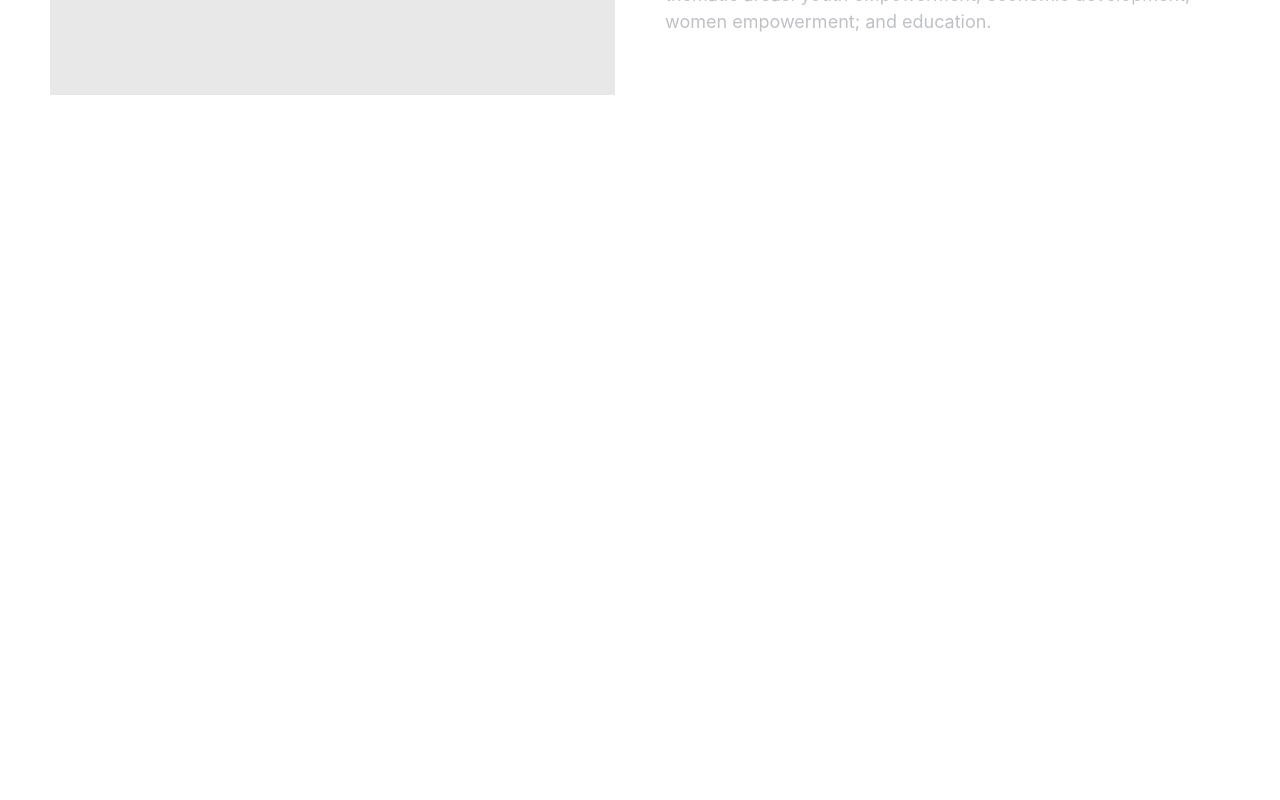
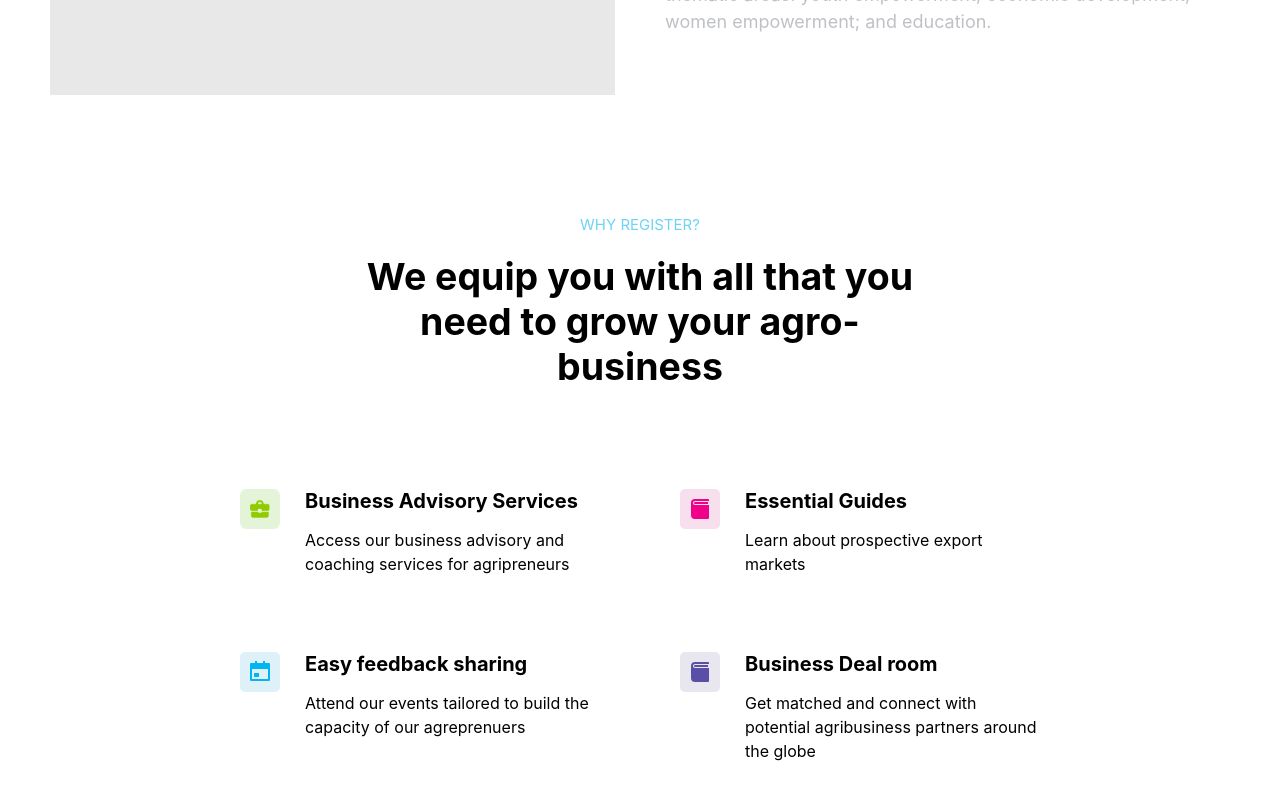
Before and after one commit to dillionmegida/vidite-task, a React (Create React App) app: page / in a window 1280 px wide. Shown: the part 1495-2295 px from the top of the page. Before the commit the page ends 1660 px from the top, so only its background shows below. Built offline with nearby package versions, Linux system fonts and the light colour scheme.

Commit message:
feat(home): add services section

```diff
--- a/src/components/HomeIntroVideo/index.tsx
+++ b/src/components/HomeIntroVideo/index.tsx
@@ -1,5 +1,5 @@
 import React from "react";
-import { Play } from "../icons/Play";
+import { Icons } from "../Icons";
 import {
   Container,
   Heading,
@@ -16,7 +16,7 @@ export const HomeIntroVideo = () => {
       <LeftColumn>
         <VideoContainer>
           <PlayButton>
-            <Play color="white" />
+            <Icons name="play" color="white" />
           </PlayButton>
         </VideoContainer>
       </LeftColumn>
--- a/src/components/HomeIntroVideo/styles.ts
+++ b/src/components/HomeIntroVideo/styles.ts
@@ -1,7 +1,6 @@
 import styled from "styled-components";
 import { colors } from "../../styles/colors";
 import { BreakpointWrapper } from "../BreakpointWrapper";
-import { Play } from "../icons/Play";
 
 export const Container = styled(BreakpointWrapper)`
   padding: 50px;
@@ -33,10 +32,14 @@ export const PlayButton = styled.button`
   border-radius: 50%;
   background-color: ${colors.teal500};
   color: white;
+  display: flex;
+  justify-content: center;
+  align-items: center;
 `;
 
 export const RightColumn = styled.div`
-  h2, p {
+  h2,
+  p {
     margin: 0;
   }
 `;
--- /dev/null
+++ b/src/components/HomeWhyRegister/index.tsx
@@ -0,0 +1,72 @@
+import React from "react";
+import { colors } from "../../styles/colors";
+import {
+  Container,
+  Heading,
+  Label,
+  Service,
+  ServiceHeading,
+  ServiceIcon,
+  ServicesGroup,
+  ServiceText,
+  ServiceTextGroup,
+} from "./styles";
+import { Icons } from "../Icons";
+
+const services: { icon: React.ReactNode; heading: string; text: string }[] = [
+  {
+    icon: <img src="/icons/briefcase.png" />,
+    heading: "Business Advisory Services",
+    text: "Access our business advisory and coaching services for agripreneurs",
+  },
+  {
+    icon: <Icons name="book" color={colors.pink900} />,
+    heading: "Essential Guides",
+    text: "Learn about prospective export markets",
+  },
+  {
+    icon: <Icons name="calendar" color={colors.blue600} />,
+    heading: "Easy feedback sharing",
+    text:
+      "Attend our events tailored to build the capacity of our agreprenuers",
+  },
+  {
+    icon: <Icons name="handshake" color={colors.purple700} />,
+    heading: "Business Deal room",
+    text:
+      "Get matched and connect with potential agribusiness partners around the globe",
+  },
+];
+
+export const HomeWhyRegister = () => {
+  return (
+    <Container>
+      <Label>WHY REGISTER?</Label>
+      <Heading>
+        <h2>We equip you with all that you need to grow your agro-business</h2>
+      </Heading>
+      <ServicesGroup>
+        {services.map(({ icon, heading, text }, id) => {
+          const lightColors = [
+            colors.teal200,
+            colors.pink300,
+            colors.blue300,
+            colors.purple300,
+          ];
+
+          return (
+            <Service>
+              <ServiceIcon lightColor={lightColors[id]} imageFull={id === 0}>
+                {icon}
+              </ServiceIcon>
+              <ServiceTextGroup>
+                <ServiceHeading>{heading}</ServiceHeading>
+                <ServiceText>{text}</ServiceText>
+              </ServiceTextGroup>
+            </Service>
+          );
+        })}
+      </ServicesGroup>
+    </Container>
+  );
+};
--- /dev/null
+++ b/src/components/HomeWhyRegister/styles.ts
@@ -0,0 +1,85 @@
+import styled from "styled-components";
+import { colors } from "../../styles/colors";
+import { BreakpointWrapper } from "../BreakpointWrapper";
+
+export const Container = styled(BreakpointWrapper)`
+  display: flex;
+  flex-direction: column;
+  align-items: center;
+  padding: 50px;
+
+  h2 {
+    margin: 0;
+  }
+`;
+
+export const Label = styled.div`
+  text-align: center;
+  font-size: 15px;
+  color: ${colors.blue700};
+`;
+
+export const Heading = styled.div`
+  margin-top: 20px;
+  font-size: 25px;
+  text-align: center;
+  max-width: 600px;
+`;
+
+export const ServicesGroup = styled.div`
+  margin-top: 100px;
+  max-width: 800px;
+  display: flex;
+  flex-wrap: wrap;
+  justify-content: space-between;
+
+  & > * {
+    &:nth-child(2),
+    &:nth-child(4) {
+      margin-left: 50px;
+    }
+  }
+`;
+
+export const Service = styled.div<{}>`
+  width: 45%;
+  display: flex;
+  margin-bottom: 60px;
+
+  h3 {
+    margin: 0;
+  }
+`;
+
+export const ServiceIcon = styled.div<{
+  lightColor: string;
+  darkColor?: string;
+  imageFull?: boolean; // if the image is already complete (icon and bg)
+}>`
+  width: 40px;
+  height: 40px;
+  border-radius: 5px;
+  background-color: ${({ lightColor }) => lightColor};
+  display: flex;
+  justify-content: center;
+  align-items: center;
+
+  & img {
+    width: ${({ imageFull }) => (imageFull ? "40px" : "30px")};
+    height: ${({ imageFull }) => (imageFull ? "40px" : "30px")};
+  }
+`;
+
+export const ServiceTextGroup = styled.div`
+  flex: 1;
+  margin-left: 25px;
+`;
+
+export const ServiceHeading = styled.h3`
+  font-size: 20px;
+`;
+
+export const ServiceText = styled.p`
+  margin-top: 15px;
+  line-height: 1.5;
+`;
--- /dev/null
+++ b/src/components/Icons/index.tsx
@@ -0,0 +1,36 @@
+import React from "react";
+
+type Props = {
+  color?: string;
+  name: "play" | "calendar" | "book" | "handshake";
+};
+
+export const Icons: React.FC<Props> = ({ color, name }) => {
+  const svgs = {
+    play: (
+      <path d="M19.376 12.416L8.777 19.482A.5.5 0 0 1 8 19.066V4.934a.5.5 0 0 1 .777-.416l10.599 7.066a.5.5 0 0 1 0 .832z" />
+    ),
+    calendar: (
+      <path d="M17 3h4a1 1 0 0 1 1 1v16a1 1 0 0 1-1 1H3a1 1 0 0 1-1-1V4a1 1 0 0 1 1-1h4V1h2v2h6V1h2v2zM4 9v10h16V9H4zm2 4h5v4H6v-4z" />
+    ),
+    book: (
+      <path d="M21 4H7a2 2 0 1 0 0 4h14v13a1 1 0 0 1-1 1H7a4 4 0 0 1-4-4V6a4 4 0 0 1 4-4h13a1 1 0 0 1 1 1v1zm-1 3H7a1 1 0 1 1 0-2h13v2z" />
+    ),
+    handshake: (
+      <path d="M21 4H7a2 2 0 1 0 0 4h14v13a1 1 0 0 1-1 1H7a4 4 0 0 1-4-4V6a4 4 0 0 1 4-4h13a1 1 0 0 1 1 1v1zm-1 3H7a1 1 0 1 1 0-2h13v2z" />
+    ),
+  };
+
+  return (
+    <svg
+      xmlns="http://www.w3.org/2000/svg"
+      viewBox="0 0 24 24"
+      width="24"
+      height="24"
+      style={{ fill: color }}
+      className="fill-current"
+    >
+      {svgs[name]}
+    </svg>
+  );
+};
--- a/src/components/icons/Play.tsx
+++ /dev/null
@@ -1,16 +0,0 @@
-import React from "react";
-import { Props } from "./type";
-
-export const Play: React.FC<Props> = ({ style, color = "" }) => (
-  <svg
-    xmlns="http://www.w3.org/2000/svg"
-    viewBox="0 0 20 20"
-    width="20"
-    height="20"
-    style={{ fill: color, ...style }}
-    className="fill-current"
-  >
-    <path fill="none" d="M0 0h24v24H0z" />
-    <path d="M19.376 12.416L8.777 19.482A.5.5 0 0 1 8 19.066V4.934a.5.5 0 0 1 .777-.416l10.599 7.066a.5.5 0 0 1 0 .832z" />
-  </svg>
-);
--- a/src/components/icons/type.ts
+++ /dev/null
@@ -1,6 +0,0 @@
-import { CSSProperties } from "react";
-
-export type Props = {
-  style?: CSSProperties;
-  color?: string;
-};
--- a/src/styles/colors.ts
+++ b/src/styles/colors.ts
@@ -1,4 +1,16 @@
-export type Color = "teal200" | "teal500" | "grey300" | "grey400" | "grey600";
+export type Color =
+  | "teal200"
+  | "teal500"
+  | "grey300"
+  | "grey400"
+  | "grey600"
+  | "blue300"
+  | "blue600"
+  | "blue700"
+  | "pink300"
+  | "pink900"
+  | "purple300"
+  | "purple700";
 
 type ColorDictionary = {
   [k in Color]: string;
@@ -10,6 +22,13 @@ const colors: ColorDictionary = {
   grey300: "#e8e8e8",
   grey400: "#9b9b9b",
   grey600: "#bfc1c6",
+  blue300: "#dff1f8",
+  blue600: "#01b5f3",
+  blue700: "#6ed3f5",
+  pink300: "#f7dfed",
+  pink900: "#ef0189",
+  purple300: "#e8e7f0",
+  purple700: "#5950a6",
 };
 
 export { colors };
--- a/src/views/Home/index.tsx
+++ b/src/views/Home/index.tsx
@@ -1,5 +1,6 @@
 import React from "react";
 import { HomeIntroVideo } from "../../components/HomeIntroVideo";
+import { HomeWhyRegister } from "../../components/HomeWhyRegister";
 import { Layout } from "../../components/Layout";
 import { PartnersAndSupporters } from "../../components/PartnersAndSupporters";
 
@@ -7,5 +8,6 @@ export const Home = () => (
   <Layout showHero={true}>
     <PartnersAndSupporters />
     <HomeIntroVideo />
+    <HomeWhyRegister />
   </Layout>
 );
```
Also changed, not shown: public/icons/briefcase.png (added).
